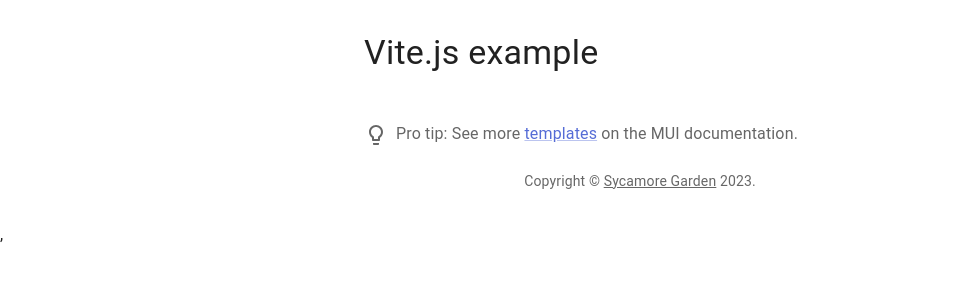
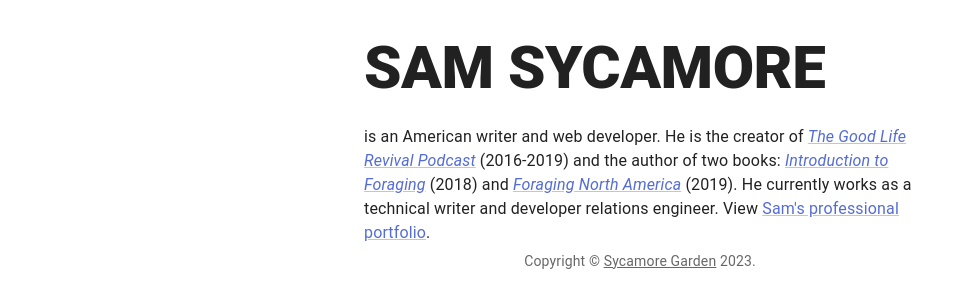
Before and after one commit to samuelsycamore/material-vite-garden, a React (Vite) app: page / in a window 1280 px wide. Shown: the top 308 px of the page, without its empty margins (0-974 px from the left). Built offline with nearby package versions, Linux system fonts and the light colour scheme.

Commit message:
description

```diff
--- a/index.html
+++ b/index.html
@@ -3,7 +3,7 @@
   <head>
     <meta charset="UTF-8" />
     <meta name="viewport" content="width=device-width, initial-scale=1.0" />
-    <title>Vite App with Material UI</title>
+    <title>Sycamore Garden</title>
   </head>
   <body>
     <div id="root"></div>
--- a/src/App.jsx
+++ b/src/App.jsx
@@ -2,17 +2,21 @@ import * as React from 'react';
 import Container from '@mui/material/Container';
 import Typography from '@mui/material/Typography';
 import Box from '@mui/material/Box';
-import ProTip from './ProTip';
+import Link from '@mui/material/Link';
 import Copyright from './Copyright';
 
 export default function App() {
   return (
     <Container maxWidth="sm">
       <Box sx={{ my: 4 }}>
-        <Typography variant="h4" component="h1" gutterBottom>
-          Vite.js example
+        <Typography variant="h2" component="h1" sx={{ fontWeight: 900, textTransform: 'uppercase' }} gutterBottom>
+          Sam Sycamore
         </Typography>
-        <ProTip />
+        <Typography gutterBottom>
+          is an American writer and web developer. He is the creator of <Link href="https://www.thegoodliferevival.com/"><em>The Good Life Revival Podcast</em></Link> (2016-2019) and the author of two books: <Link href="https://shop.sycamore.garden/l/introduction-to-foraging"><em>Introduction to Foraging</em></Link> (2018) and <Link href="https://www.thegoodliferevival.com/shop/fna"><em>Foraging North America</em></Link> (2019).
+          He currently works as a technical writer and developer relations engineer. View <Link href="https://work.sycamore.garden/">Sam's professional portfolio</Link>.
+        </Typography>
+
         <Copyright />
       </Box>
     </Container>
--- a/src/ProTip.jsx
+++ /dev/null
@@ -1,22 +0,0 @@
-import * as React from 'react';
-import Link from '@mui/material/Link';
-import SvgIcon from '@mui/material/SvgIcon';
-import Typography from '@mui/material/Typography';
-
-function LightBulbIcon(props) {
-  return (
-    <SvgIcon {...props}>
-      <path d="M9 21c0 .55.45 1 1 1h4c.55 0 1-.45 1-1v-1H9v1zm3-19C8.14 2 5 5.14 5 9c0 2.38 1.19 4.47 3 5.74V17c0 .55.45 1 1 1h6c.55 0 1-.45 1-1v-2.26c1.81-1.27 3-3.36 3-5.74 0-3.86-3.14-7-7-7zm2.85 11.1l-.85.6V16h-4v-2.3l-.85-.6C7.8 12.16 7 10.63 7 9c0-2.76 2.24-5 5-5s5 2.24 5 5c0 1.63-.8 3.16-2.15 4.1z" />
-    </SvgIcon>
-  );
-}
-
-export default function ProTip() {
-  return (
-    <Typography sx={{ mt: 6, mb: 3 }} color="text.secondary">
-      <LightBulbIcon sx={{ mr: 1, verticalAlign: 'middle' }} />
-      Pro tip: See more <Link href="https://mui.com/getting-started/templates/">templates</Link> on
-      the MUI documentation.
-    </Typography>
-  );
-}
--- a/src/main.jsx
+++ b/src/main.jsx
@@ -11,10 +11,8 @@ const root = createRoot(rootElement);
 root.render(
   <React.StrictMode>
     <ThemeProvider theme={theme}>
-      {/* CssBaseline kickstart an elegant, consistent, and simple baseline to build upon. */}
       <CssBaseline />
       <App />
     </ThemeProvider>
-    ,
-  </React.StrictMode>,
+  </React.StrictMode>
 );
```
Also changed, not shown: 1 other file (tests, documents, lock files or other folders).
